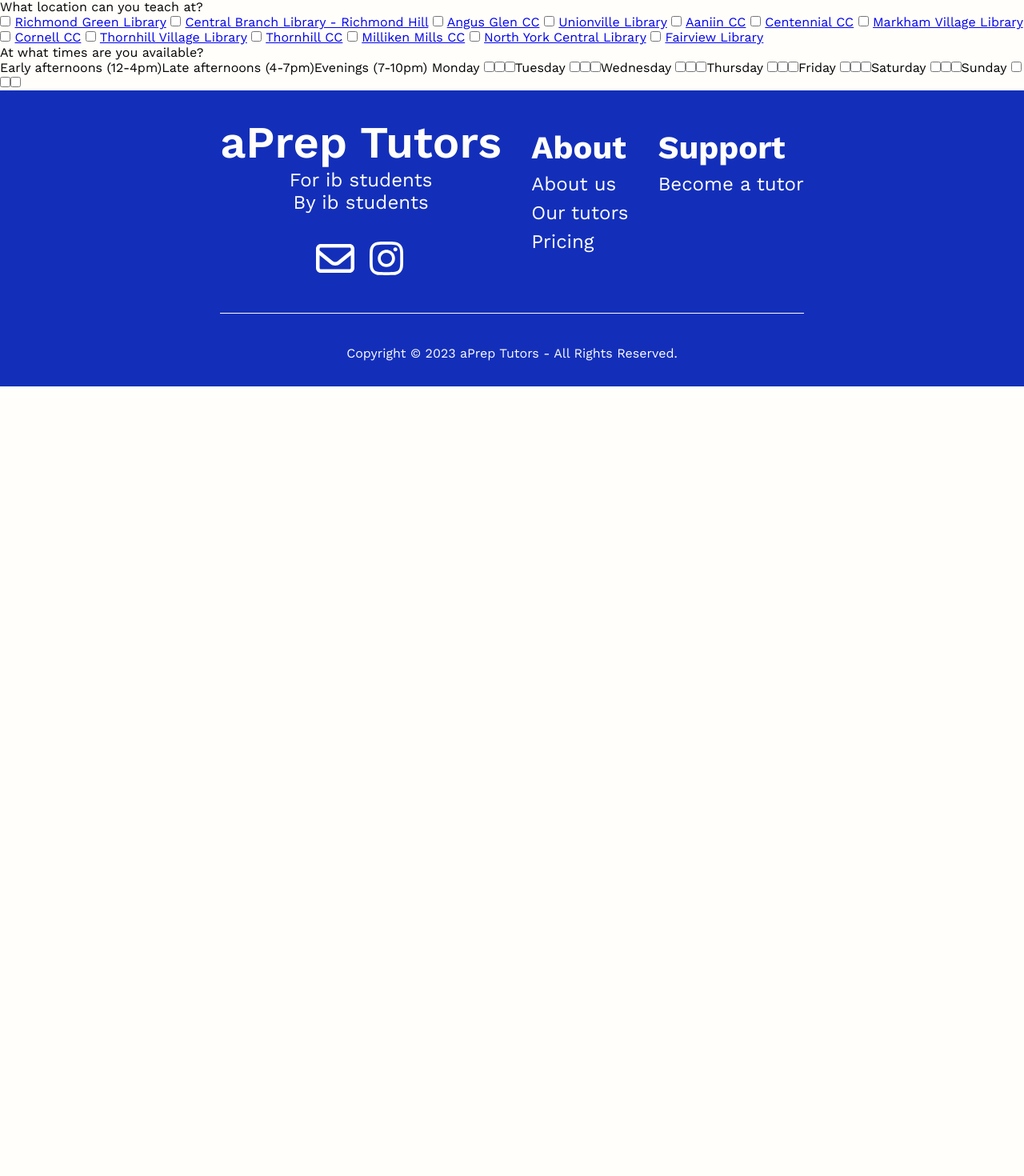
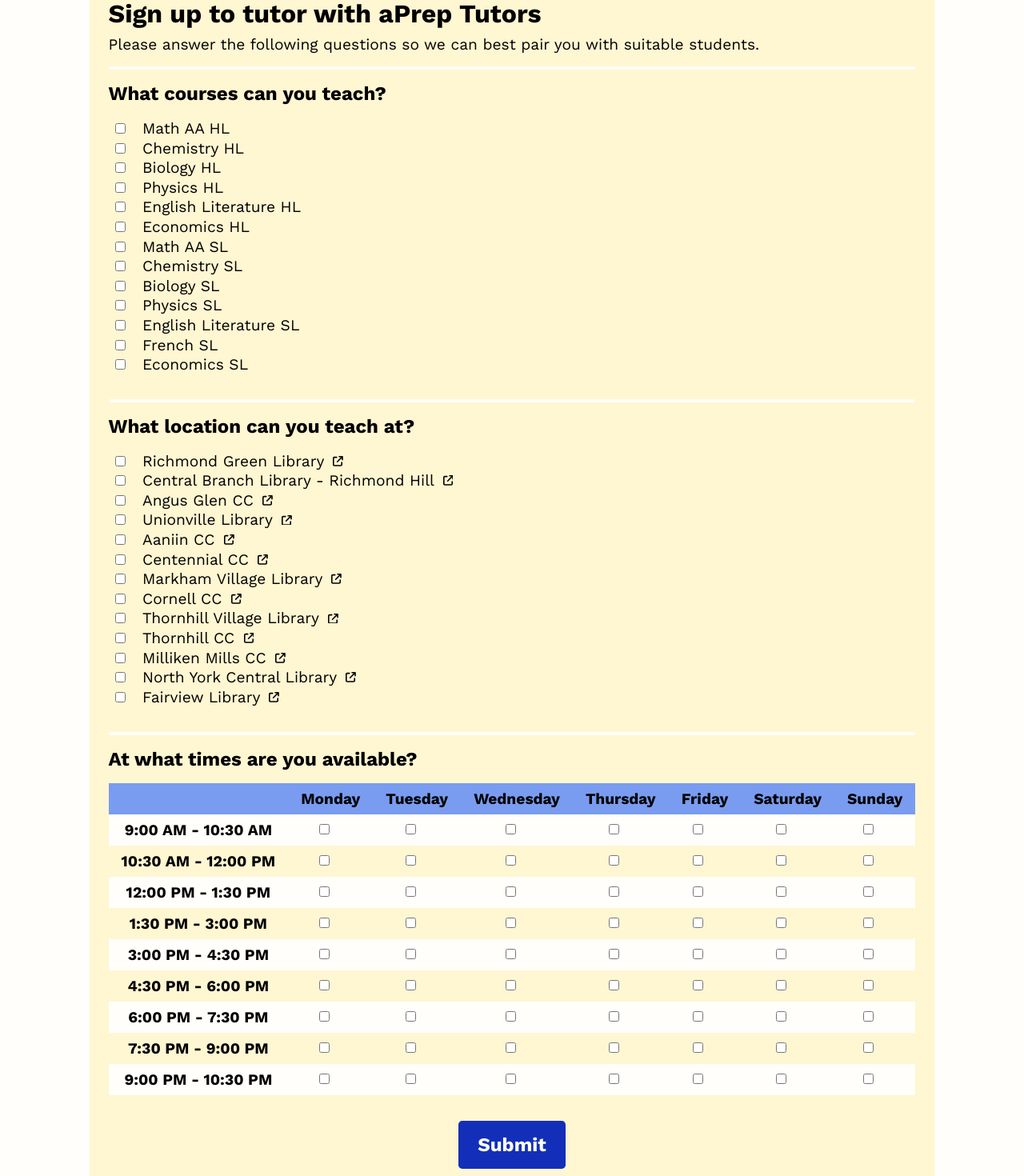
Before and after one commit to redmac135/apreptutors, a SvelteKit app in the folder frontend/: page /become-a-tutor in a window 1280 px wide. Shown: the part 192-1662 px from the top of the page at 80% size. Before the commit the page ends 800 px from the top, so only its background shows below. Built offline with nearby package versions, Linux system fonts and the light colour scheme; no server answers.

Commit message:
tutor sign up styling + logic

```diff
--- a/frontend/src/routes/become-a-tutor/+page.svelte
+++ b/frontend/src/routes/become-a-tutor/+page.svelte
@@ -66,42 +66,290 @@
 		{ id: 13, name: 'Fairview Library', address: 'https://goo.gl/maps/z7XThQ71vN8iExAXA' }
 	];
 	const days = ['Monday', 'Tuesday', 'Wednesday', 'Thursday', 'Friday', 'Saturday', 'Sunday'];
-	const timeslots = ['Early afternoons (12-4pm)', 'Late afternoons (4-7pm)', 'Evenings (7-10pm)'];
+	const timeslots = [
+		'9:00 AM - 10:30 AM',
+		'10:30 AM - 12:00 PM',
+		'12:00 PM - 1:30 PM',
+		'1:30 PM - 3:00 PM',
+		'3:00 PM - 4:30 PM',
+		'4:30 PM - 6:00 PM',
+		'6:00 PM - 7:30 PM',
+		'7:30 PM - 9:00 PM',
+		'9:00 PM - 10:30 PM'
+	];
+
+	type FormData = {
+		subjects: number[];
+		locations: number[];
+		timeslots: {
+			monday: number[];
+			tuesday: number[];
+			wednesday: number[];
+			thursday: number[];
+			friday: number[];
+			saturday: number[];
+			sunday: number[];
+		};
+	};
+
+	function handleSubmit(e: any) {
+		const ACTION_URL = e.target.action;
+		const FORM_DATA = new FormData(e.target);
+		let data: FormData = {
+			subjects: [],
+			locations: [],
+			timeslots: {
+				monday: [],
+				tuesday: [],
+				wednesday: [],
+				thursday: [],
+				friday: [],
+				saturday: [],
+				sunday: []
+			}
+		};
+
+		for (const field of FORM_DATA) {
+			let [key, value] = field;
+			if (key === 'subject') {
+				data.subjects.push(parseInt(value.toString()));
+			} else if (key === 'location') {
+				data.locations.push(parseInt(value.toString()));
+			} else if (key === 'timeslot') {
+				let [day, timeslot] = value.toString().split('-');
+				// @ts-ignore
+				data.timeslots[day.toLowerCase()].push(parseInt(timeslot));
+			} // else?
+		}
+
+		// check if any fields are empty
+		if (
+			data.subjects.length === 0 ||
+			data.locations.length === 0 ||
+			!Object.values(data.timeslots).some((day) => day.length > 0)
+		) {
+			alert('Please fill out all fields.');
+			return;
+		}
+
+		// @ts-ignore
+		const auth = getAuth(app);
+		const user = auth.currentUser;
+		if (!user) {
+			alert('Please log in first.');
+			return;
+		}
+		user.getIdToken().then((token) => {
+			fetch(ACTION_URL, {
+				method: 'POST',
+				body: JSON.stringify(data),
+				headers: {
+					Authorization: token
+				}
+			})
+				.then((res) => {
+					if (res.status === 200) {
+						// TODO: change this redirect
+						window.location.href = '/comingsoon';
+					} else {
+						alert('Something went wrong. Please try again.');
+					}
+				})
+				.catch((err) => {
+					console.error(err);
+					alert('Something went wrong. Please try again.');
+				});
+		});
+	}
 </script>
 
-<form action="POST">
+<div class="container">
+	<form action="/api/createtutor" on:submit|preventDefault={handleSubmit}>
+		<h1>Sign up to tutor with aPrep Tutors</h1>
+		<p>Please answer the following questions so we can best pair you with suitable students.</p>
+
+		<div class="divider" />
+
 		<div class="form-section">
-		<p class="question">What courses can you teach?</p>
+			<h2>What courses can you teach?</h2>
 			{#each subjects as subject}
-			<input type="checkbox" name="subject" value={subject.id.toString()} />
-			<label for={subject.id.toString()}>{subject.subject}</label>
+				<div class="select">
+					<input
+						type="checkbox"
+						name="subject"
+						value={subject.id.toString()}
+						id={`subject${subject.id}`}
+					/>
+					<label for={`subject${subject.id}`}>{subject.subject}</label>
+				</div>
 			{/each}
 		</div>
 
+		<div class="divider" />
+
 		<div class="form-section">
-		<p class="question">What location can you teach at?</p>
+			<h2>What location can you teach at?</h2>
 			{#each locations as location}
-			<input type="checkbox" name="location" value={location.id.toString()} />
-			<label for={location.id.toString()}>
-				<a href={location.address}>{location.name}</a>
+				<div class="select">
+					<input
+						type="checkbox"
+						name="location"
+						value={location.id.toString()}
+						id={`location${location.id}`}
+					/>
+					<label for={`location${location.id}`}>
+						{location.name}
+						<a href={location.address} title={`View ${location.name} on Google Maps`}>
+							<svg
+								class="link-icon"
+								xmlns="http://www.w3.org/2000/svg"
+								height="1em"
+								viewBox="0 0 512 512"
+							>
+								<path
+									d="M320 0c-17.7 0-32 14.3-32 32s14.3 32 32 32h82.7L201.4 265.4c-12.5 12.5-12.5 32.8 0 45.3s32.8 12.5 45.3 0L448 109.3V192c0 17.7 14.3 32 32 32s32-14.3 32-32V32c0-17.7-14.3-32-32-32H320zM80 32C35.8 32 0 67.8 0 112V432c0 44.2 35.8 80 80 80H400c44.2 0 80-35.8 80-80V320c0-17.7-14.3-32-32-32s-32 14.3-32 32V432c0 8.8-7.2 16-16 16H80c-8.8 0-16-7.2-16-16V112c0-8.8 7.2-16 16-16H192c17.7 0 32-14.3 32-32s-14.3-32-32-32H80z"
+								/>
+							</svg>
+						</a>
 					</label>
+				</div>
 			{/each}
 		</div>
 
+		<div class="divider" />
+
 		<div class="form-section">
-		<p class="question">At what times are you available?</p>
-		{#each timeslots as tslot}
-			<span>{tslot}</span>
+			<h2>At what times are you available?</h2>
+			<table id="time-selection">
+				<tr>
+					<th />
+					{#each days as day}
+						<th>{day}</th>
 					{/each}
+				</tr>
+				{#each timeslots as tslot, i}
+					<tr>
+						<th>{tslot}</th>
 						{#each days as day}
-			<span>{day}</span>
-			{#each timeslots as tslot}
-				<input type="checkbox" name="timeslot" value={day + tslot} />
+							<td><input type="checkbox" name="timeslot" value={`${day}-${i}`} /></td>
 						{/each}
+					</tr>
 				{/each}
+			</table>
 		</div>
+
+		<input type="submit" value="Submit" />
 	</form>
+</div>
 
 <style>
+	.container {
+		display: flex;
+		flex-direction: column;
+		align-items: center;
+	}
 
+	form {
+		background-color: var(--beige);
+		padding: 1.5rem;
+		margin: 2rem;
+		border-radius: 0.3rem;
+	}
+
+	h1 {
+		font-size: 2rem;
+	}
+
+	p {
+		font-size: 1.2rem;
+		margin: 0.5rem 0;
+	}
+
+	.divider {
+		width: 100%;
+		height: 4px;
+		background-color: var(--white);
+		margin: 1rem 0;
+		border-radius: 99rem;
+	}
+
+	h2 {
+		font-size: 1.5rem;
+		font-weight: bold;
+		margin-bottom: 1rem;
+	}
+
+	.form-section {
+		display: flex;
+		flex-direction: column;
+		margin-bottom: 2rem;
+	}
+
+	/* first two questions */
+	.select {
+		margin-left: 0.5rem;
+		margin-top: 0.1rem;
+	}
+
+	input {
+		margin-right: 1rem;
+	}
+
+	label {
+		font-size: 1.2rem;
+	}
+
+	a {
+		color: var(--dark-blue);
+		align-self: center;
+	}
+
+	.link-icon {
+		width: 0.8rem;
+		height: 0.8rem;
+		margin-left: 0.3rem;
+	}
+
+	/* third question */
+	#time-selection {
+		border-collapse: collapse;
+	}
+
+	tr:first-child {
+		background-color: var(--light-blue);
+	}
+
+	tr:nth-child(even) {
+		background-color: var(--white);
+	}
+
+	th {
+		padding: 0.5rem 1rem;
+		font-size: 1.2rem;
+		font-weight: bold;
+	}
+
+	td {
+		padding: 0.5rem 1rem;
+		text-align: center;
+	}
+
+	/* submit button */
+	input[type='submit'] {
+		display: block;
+		background-color: var(--dark-blue);
+		color: var(--white);
+		border: none;
+		border-radius: 0.3rem;
+		padding: 1rem 1.5rem;
+		font-size: 1.5rem;
+		font-weight: bold;
+		cursor: pointer;
+		transition: background-color 0.2s ease-in-out;
+		margin: auto;
+	}
+
+	input[type='submit']:hover {
+		background-color: var(--light-blue);
+	}
 </style>
```
Lines whose indentation alone changed are shown as unchanged.
